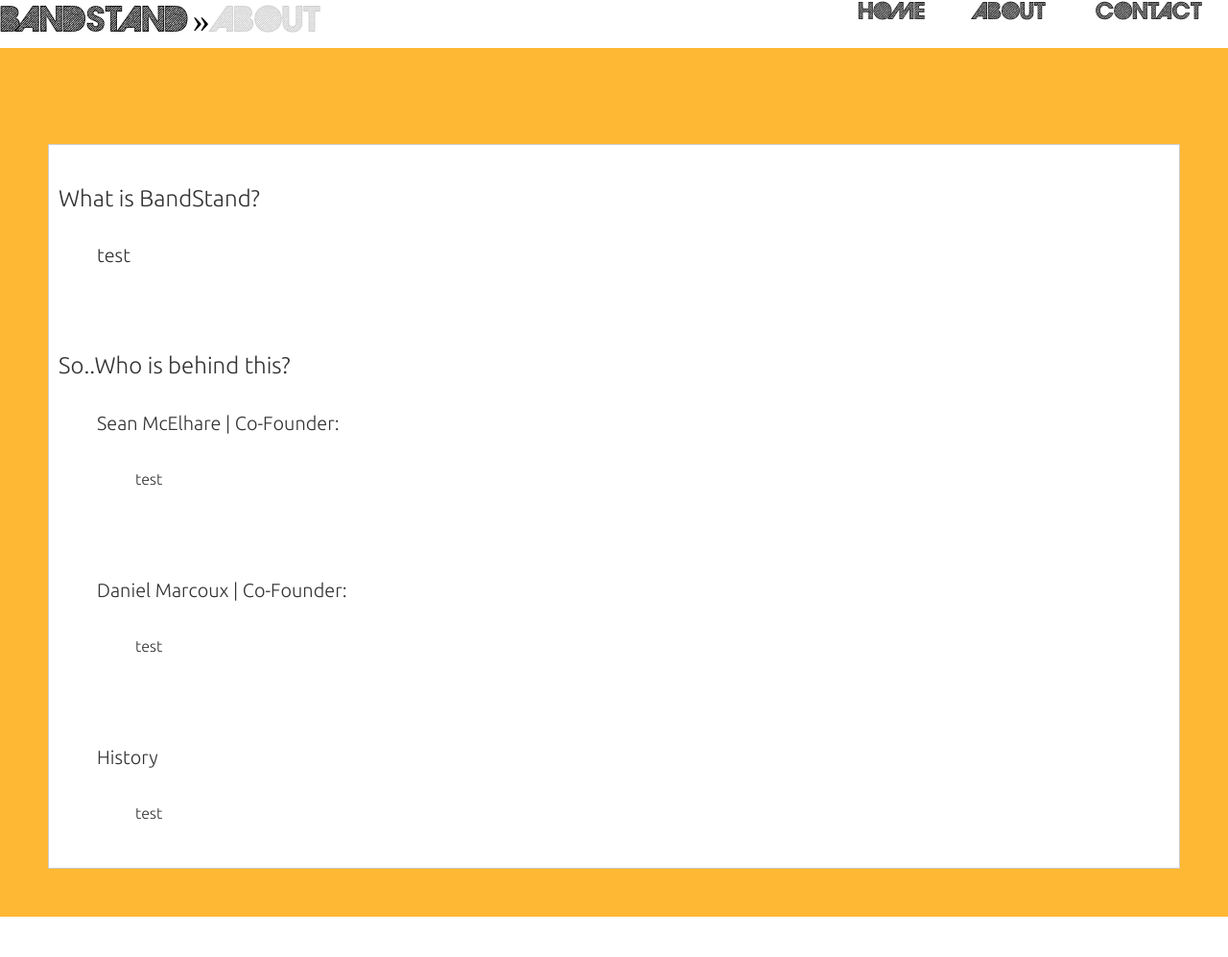
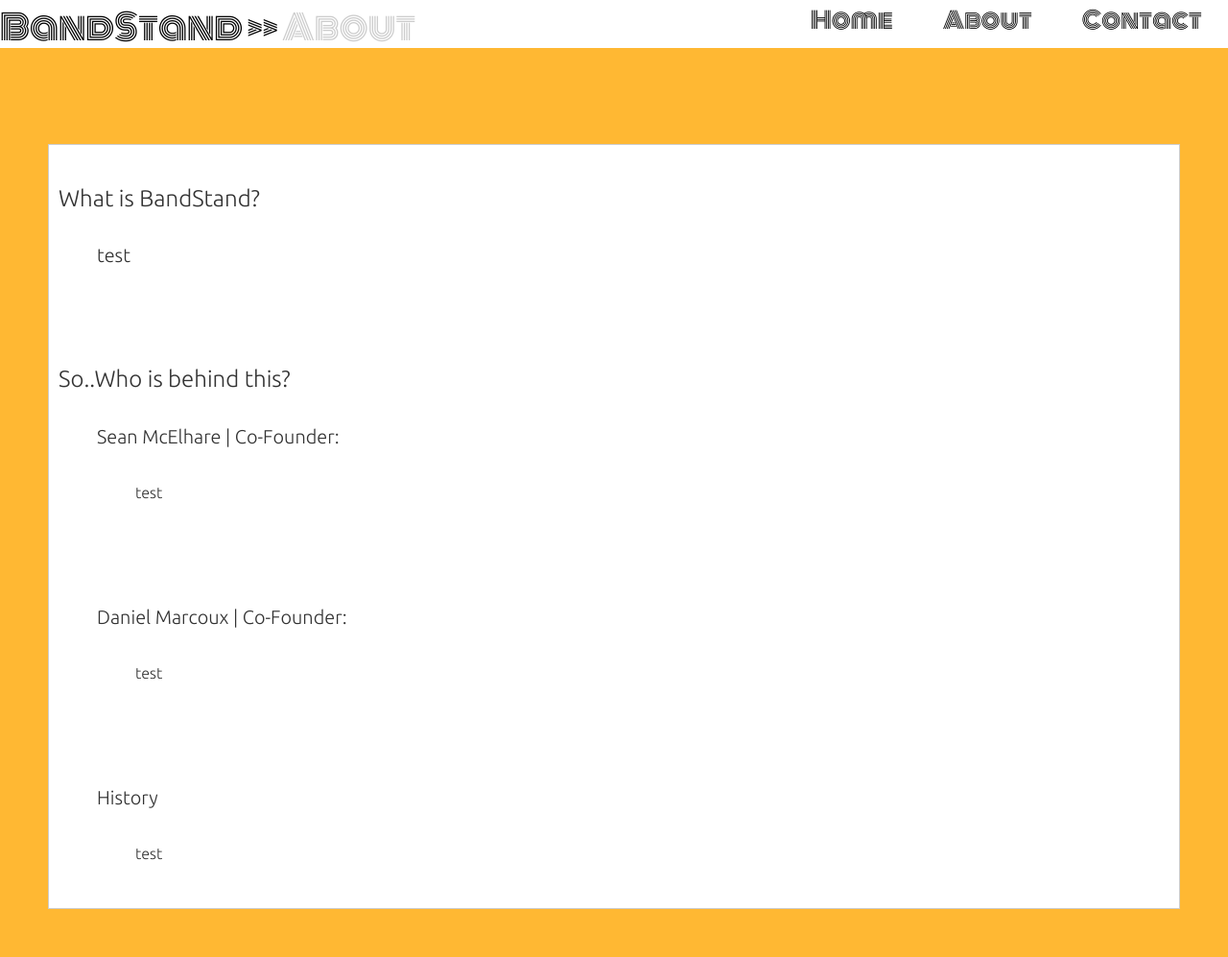
Before and after one commit to RoGUE655/bstand, a PHP site: page /about.html in a window 1280 px wide. Shown: the whole page at 96% size. Before the commit the page ends 955 px from the top, so only its background shows below. Run offline with PHP 8.4, Linux system fonts and the light colour scheme.

Commit message:
Update 10/19/13
New font addition

```diff
--- a/BandStandstyle.css
+++ b/BandStandstyle.css
@@ -7,7 +7,7 @@ src: url(Ubuntu-L.ttf);
 }
 @font-face {
     font-family:futrfw;
-    src: url(GoodMorningAfternoon.ttf);
+    src: url(Monoton-Regular.ttf);
 }
 a {
 	color:#000;
```
Also changed, not shown: Monoton-Regular.ttf (added).
